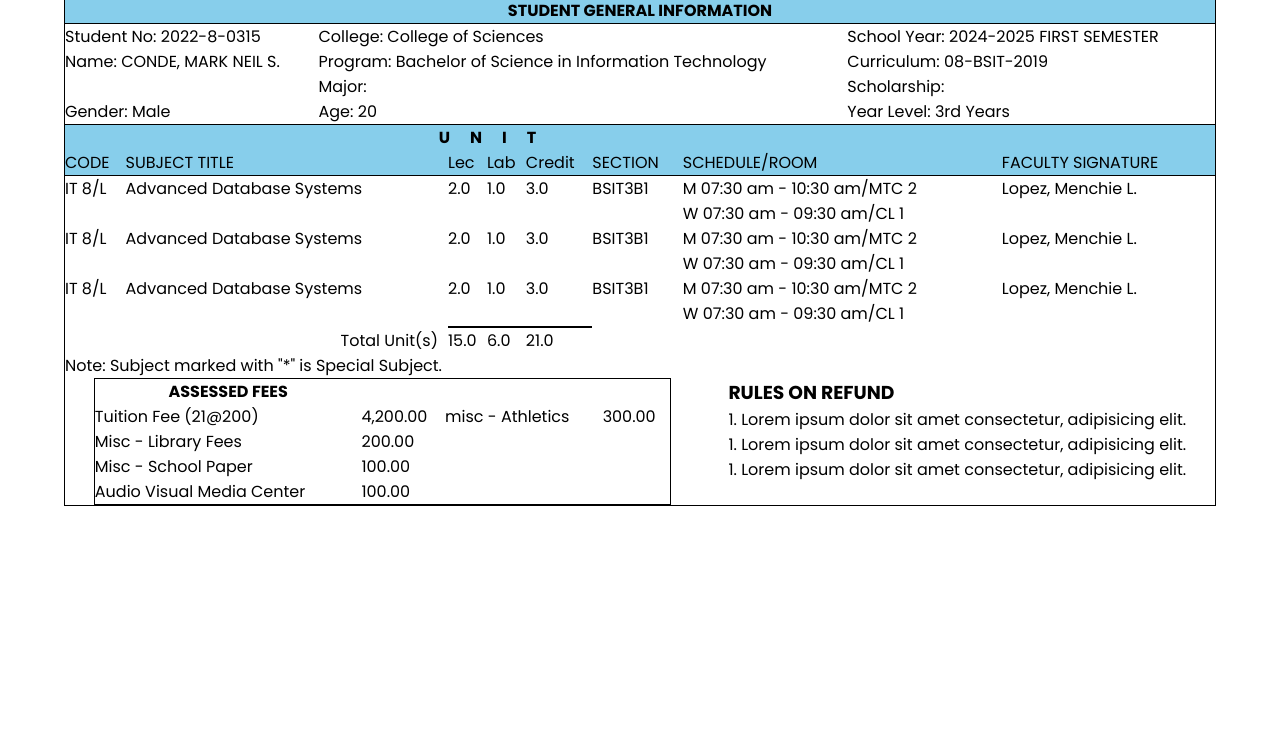
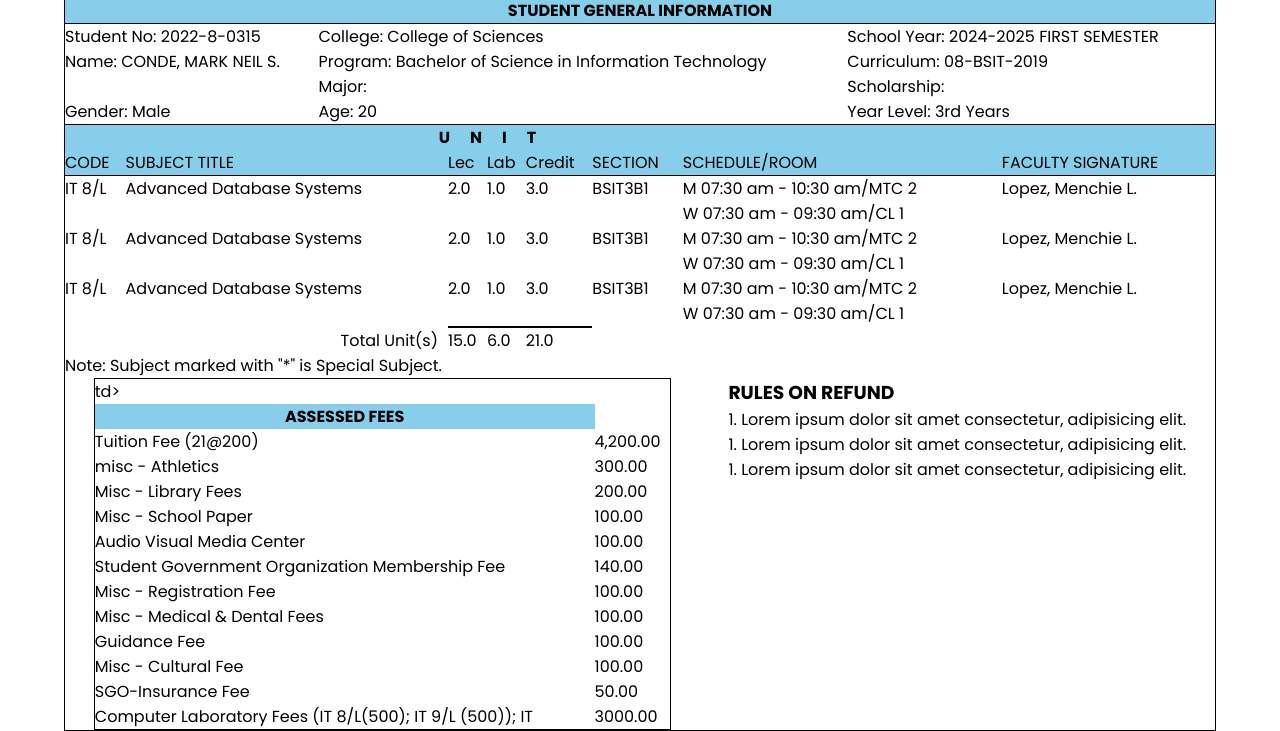
Before and after one commit to ZuLu29/COR, a plain HTML site: page index.html in a window 1280 px wide. Shown: the part 173-904 px from the top of the page. Before the commit the page ends 800 px from the top, so only its background shows below. Drawn offline with Linux system fonts and the light colour scheme.

Commit message:
finalizing the AS

```diff
--- a/index.html
+++ b/index.html
@@ -127,13 +127,14 @@
         <div class="container3">
           <div class="assessed-fees">
             <table class="table1">
-              <tr>
+              <tr class="tr2">
                 <th>ASSESSED FEES</th>
               </tr>
               <tr>
                 <td>Tuition Fee (21@200)</td>
                 <td>4,200.00</td>
-
+              </tr>
+              <tr>
                 <td>misc - Athletics</td>
                 <td>300.00</td>
               </tr>
@@ -149,6 +150,38 @@
                 <td>Audio Visual Media Center</td>
                 <td>100.00</td>
               </tr>
+              <tr>
+                <td>Student Government Organization Membership Fee</td>
+                <td>140.00</td>
+              </tr>
+              <tr>
+                <td>Misc - Registration Fee</td>
+                <td>100.00</td>
+              </tr>
+              <tr>
+                <td>Misc - Medical & Dental Fees</td>
+                <td>100.00</tr>td>
+                <td></td>
+              </tr>
+
+              <tr>
+                <td>Guidance Fee</td>
+                <td>100.00</td>
+              </tr>
+              <tr>
+                <td>Misc - Cultural Fee</td>
+                <td>100.00</td>
+              </tr>
+              <tr>
+                <td>SGO-Insurance Fee</td>
+                <td>50.00</td>
+              </tr>
+              <tr>
+                <td>
+                  Computer Laboratory Fees (IT 8/L(500); IT 9/L (500)); IT
+                </td>
+                <td>3000.00</td>
+              </tr>
             </table>
           </div>
           <div class="rules-on-refund">
--- a/style.css
+++ b/style.css
@@ -94,3 +94,12 @@ table{
     border: 1px solid black;
     width: 50%;
 }
+
+.tr-border-top{
+    border-top: 1px solid black;
+    background-color: skyblue;
+}
+
+.tr2{
+    background-color: skyblue;
+}
```
